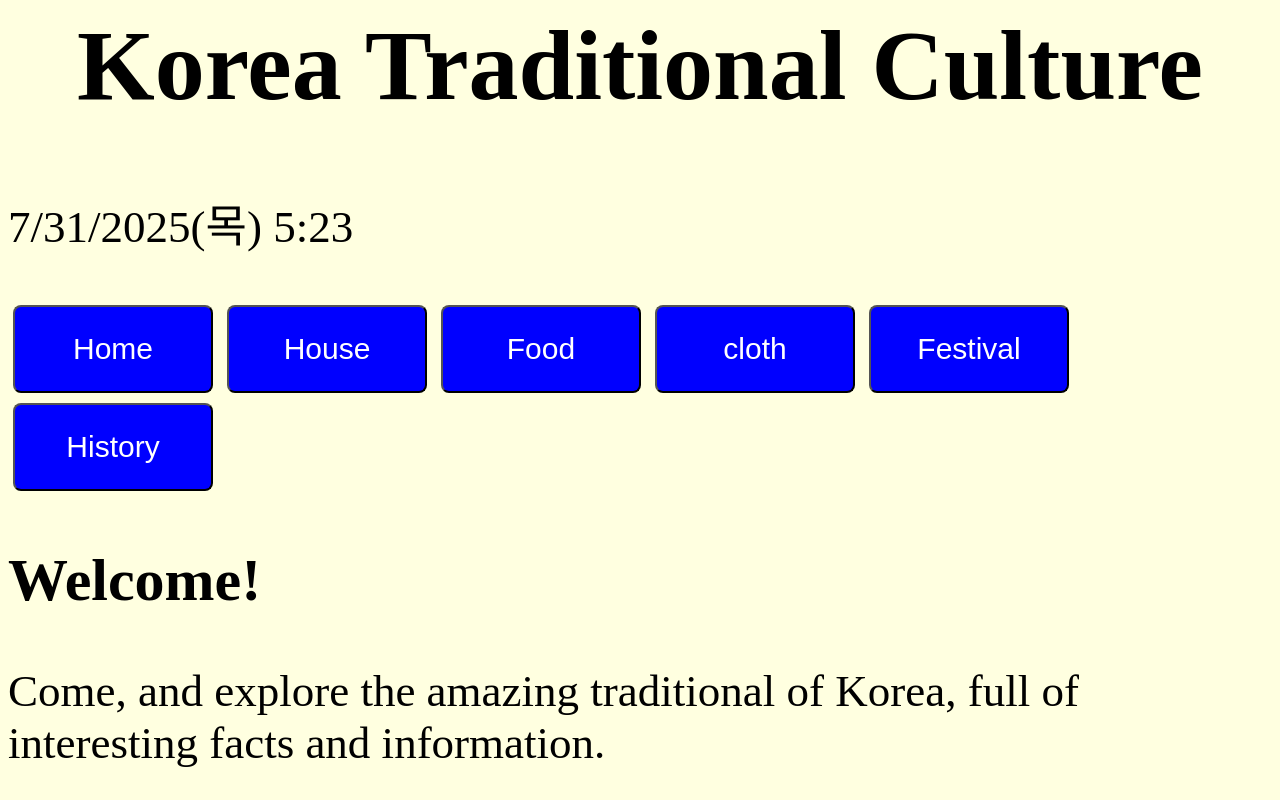
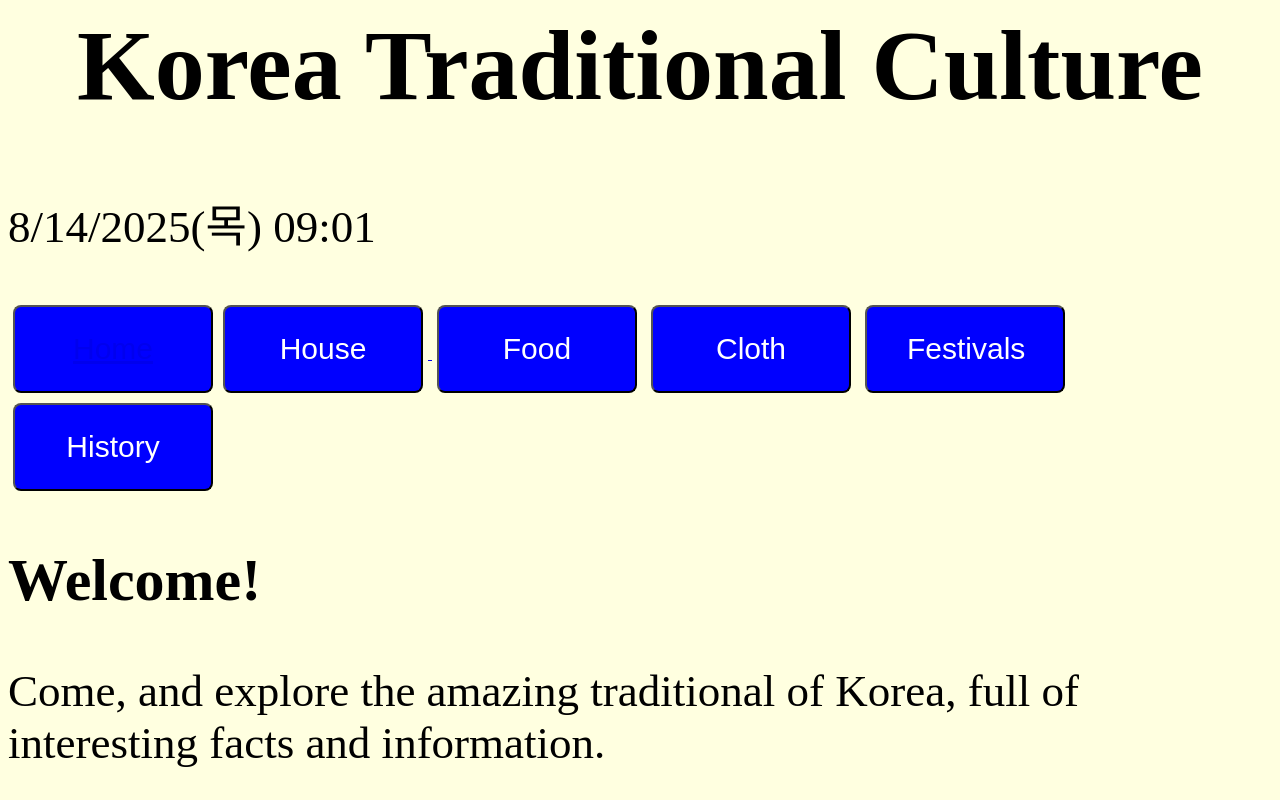
Before and after one commit to YJS8140/MY-PAGE, a plain HTML site: page index.html in a window 1280 px wide. Shown: the top 800 px of the page. Drawn offline with Linux system fonts and the light colour scheme.

Commit message:
index.html

```diff
--- a/index.html
+++ b/index.html
@@ -73,14 +73,14 @@
 <body>
     <header>
       <h1>Korea Traditional Culture</h1>
-      <p>7/31/2025(목) 5:23</p>
+      <p>8/14/2025(목) 09:01</p>
       <nav>
-          <button onclick="location.href='Home'">Home</button>
-          <button onclick="location.href='House'">House</button>
-          <button onclick="location.href='food'">Food</button>
-          <button onclick="location.href='cloth'">cloth</button>
-          <button onclick="location.href='festival'">Festival</button>
-          <button onclick="location.href='history'">History</button>
+          <a href="#Home"><button>Home</a>
+          <a href="#House"><button>House</button>
+          <a href="#Food"><button>Food</button></a>
+          <a href="#Cloth"><button>Cloth</button></a>
+          <a href="#Festivals"><button>Festivals</button></a>
+          <a href="#History"><button>History</button></a>
       </nav>
     </header>
 
```
